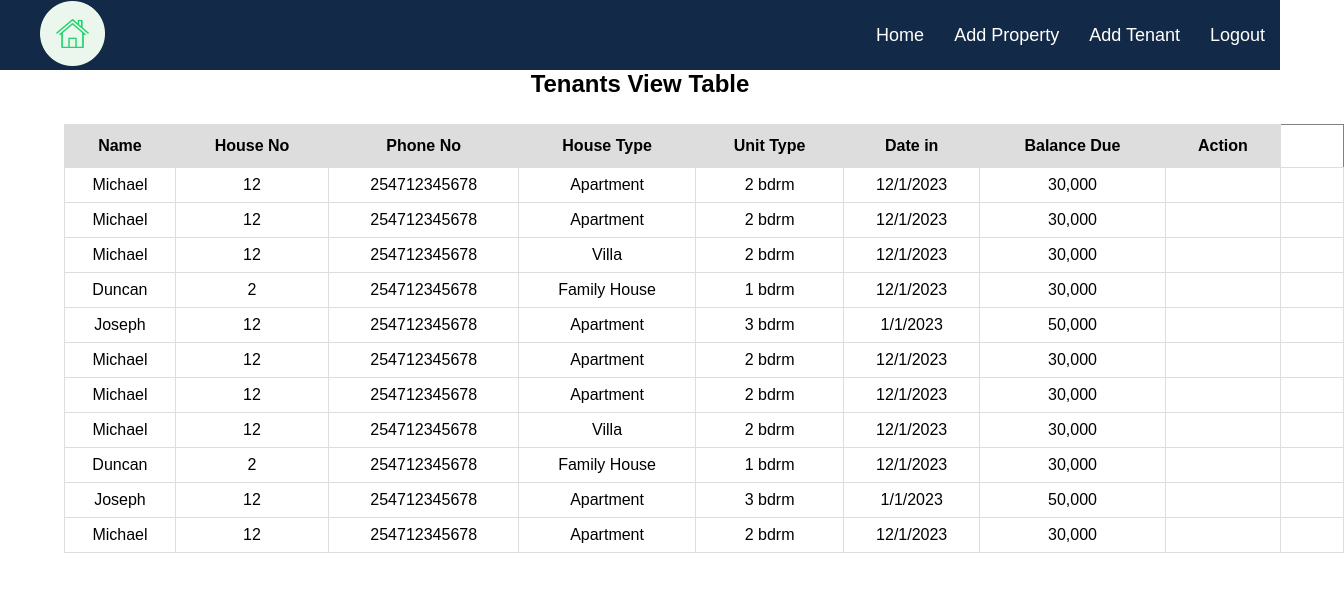
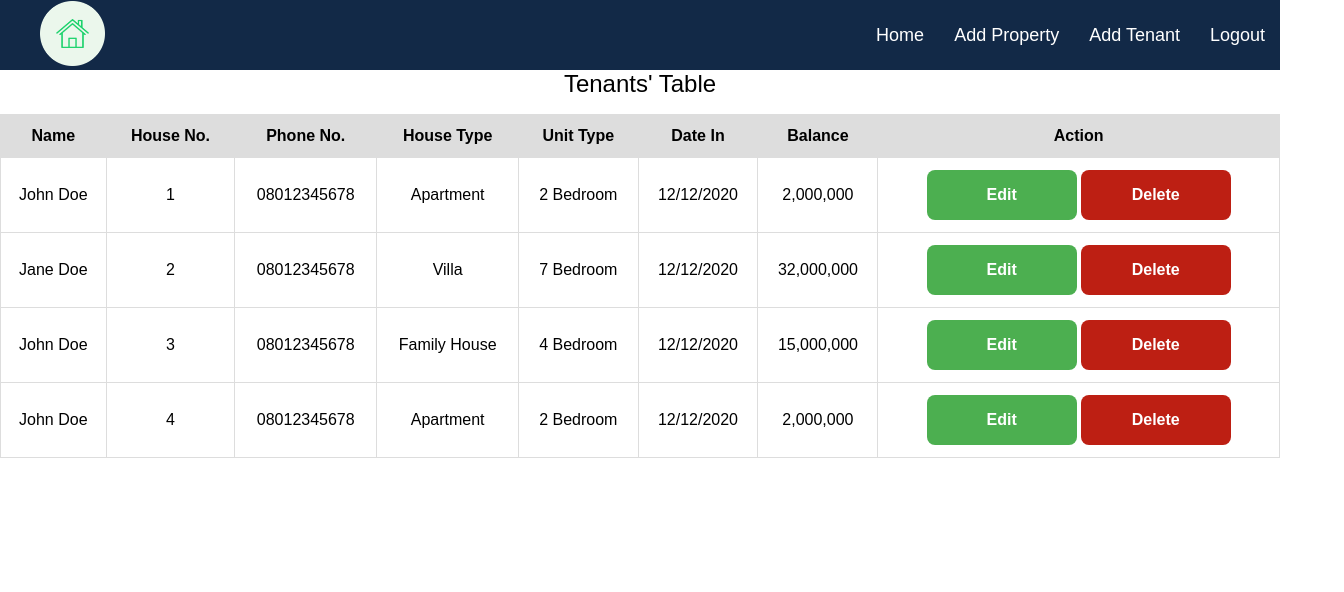
Before and after one commit to codingvaleria/housyproperties-frontend, a React (Create React App) app: page /admin/viewtenants in a window 1280 px wide. Shown: the top 592 px of the page, 1344 px wide, since content can reach past the window. Built offline with nearby package versions, Linux system fonts and the light colour scheme; a web font is replaced by a local one.

Commit message:
Add View Tenant Edits (#31)

```diff
--- a/src/admin/components/viewtenant/Viewtenant.css
+++ b/src/admin/components/viewtenant/Viewtenant.css
@@ -1,40 +1,74 @@
+/* Add a title for the table */
+.tenant-table-title {
+    font-size: 24px;
+    margin-bottom: 16px;
+    text-align: center;
+  }
 
-th{
-    padding: 10px 20px;
-    background-color:grey ;
-    justify-content: space-around;
-}
-.tittle{
-    position: sticky;
-    align-items: center;
+  /* Style the table */
+  table {
+    width: 100%;
+    border-collapse: collapse;
+  }
+
+   /* Style the table cells */
+   td, th {
+    border: 1px solid #dddddd;
+    padding: 8px;
     text-align: center;
-}
-table{
-    width: 90%;
-    justify-content: space-around;
-    border: 1px solid grey;
-    border-collapse: collapse;
-    align-items: center;
+  }
+
+    /* Add a grey background to the table header */
+    th {
+      background-color: #dddddd;
+      font-weight: bold;
+      padding: 12px;
+
+    }
+
+    /* Style the image */
+  .p-img {
+    height: 30px;
+    width: 30px;
+    border-radius: 130px;
+  }
+
+  /* Style the Delete button */
+  .p-delete-button {
+    background-color: #bd1f13;
+    border: none;
+    color: white;
+    padding: 1px 16px;
     text-align: center;
-    height: 50vh;
-    margin-left: 5%;
-    margin-top: 2%;
-}
-td{
-    align-items: center;
+    text-decoration: none;
+    display: inline-block;
+    font-size: 16px;
+    margin: 4px 2px;
+    cursor: pointer;
+    border-radius: 8px;
+  }
+
+  /* Style the Edit button */
+  .p-edit-button {
+    background-color: #4CAF50;
+    border: none;
+    color: white;
+    padding: 1px 16px;
     text-align: center;
-    border: 1px solid grey;
-}
-.edit{
-    padding: 10px 20px;
-}
-@media screen and(max-width: 768px) {
-    table{
-        width: 100vw;
-        display: flex;
-        flex-direction: column;
+    text-decoration: none;
+    display: inline-block;
+    font-size: 16px;
+    margin: 4px 2px;
+    cursor: pointer;
+    border-radius: 8px;
+  }
+
+  /* Make the table responsive */
+  @media only screen and (max-width: 600px) {
+    th {
+      font-size: 12px;
     }
-    th{
-        justify-content: space-around;
+    td {
+      font-size: 12px;
     }
-}
+  }
--- a/src/admin/components/viewtenant/Viewtenant.js
+++ b/src/admin/components/viewtenant/Viewtenant.js
@@ -1,146 +1,154 @@
 import React from "react";
+import { useState } from "react";
 import AdminNavBar from "../adminhome/AdminNavbar";
+// import React, { useState, useEffect } from 'react'; FOR API CONSUMPTION
+import tenantData from "./tenantData";
 import "./Viewtenant.css";
-function Viewtenant() {
+
+
+const Viewtenant = () => {
+  const initialState = {
+    data: tenantData,
+    editingIndex: -1,
+    newTenant: {
+        name: "",
+        hse_num: "",
+        phone: "",
+        hse_type: "",
+        unit_type: "",
+        date_in: "",
+        balance: "",
+        action: ""
+    }
+}
+
+const [state, setState] = useState(initialState);
+
+ // FOR API CONSUMPTION
+  // const PropertyTable = () => {
+  //   const [state, setState] = useState({
+  //     data: [],
+  //     editingIndex: -1,
+  //     newProperties: {
+  //       name: "",
+  //       type: "",
+  //       unit_type: "",
+  //       location: "",
+  //       amount: ""
+  //     }
+  //   });
+
+  //   useEffect(() => {
+  //     fetch('https://your-api-endpoint.com/properties')
+  //       .then(response => response.json())
+  //       .then(data => setState({ ...state, data }))
+  //       .catch(error => console.error(error));
+  //   }, []);
+
+const handleEdit = (index) => {
+  setState({...state, editingIndex: index});
+}
+
+const handleChange = (e, index, field) => {
+  const updatedData = [...state.data];
+  updatedData[index][field] = e.target.value;
+  setState({...state, data: updatedData});
+}
+
+const handleSave = () => {
+  const confirmSave = window.confirm("Are you sure you want to save the changes?");
+  if (confirmSave) {
+    setState({...state, editingIndex: -1});
+  }
+}
+
+const handleCancel = () => {
+  setState({...state, editingIndex: -1});
+}
+
+const handleDelete = (index) => {
+  const confirmDelete = window.confirm("Are you sure you want to delete this property?");
+  if (confirmDelete) {
+    const updatedData = [...state.data];
+    updatedData.splice(index, 1);
+    setState({...state, data: updatedData});
+  }
+}
+
+
   return (
     <div>
       <AdminNavBar />
-      <div className="tittle">
-        <h2>Tenants View Table</h2>
+      <div className="tenant-table-container">
+          <div className="tenant-table-title">Tenants' Table</div>
+          <table className="tenant-table">
+            <thead className="tenant-table-header">
+              <tr>
+                <th className="column-name">Name</th>
+                <th className="column-hse-num">House No.</th>
+                <th className="column-phone">Phone No.</th>
+                <th className="column-hse-type">House Type</th>
+                <th className="column-unit">Unit Type</th>
+                <th className="column-date">Date In</th>
+                <th className="column-balance">Balance</th>
+                <th className="column-action">Action</th>
+              </tr>
+            </thead>
+            <tbody>
+                {state.data.map((row, index) => (
+                    <tr key={index} className="tenant-table-row">
+                        {state.editingIndex === index ?
+                        (
+                          <>
+                                <td>
+                                    <input value={row.name} onChange={e => handleChange(e, index, "name")} />
+                                </td>
+                                <td>
+                                    <input value={row.hse_num} onChange={e => handleChange(e, index, "hse_num")} />
+                                </td>
+                                <td>
+                                    <input value={row.phone} onChange={e => handleChange(e, index, "phone")} />
+                                </td>
+                                <td>
+                                    <input value={row.hse_type} onChange={e => handleChange(e, index, "hse_type")} />
+                                </td>
+                                <td>
+                                    <input value={row.unit_type} onChange={e => handleChange(e, index, "unit_type")} />
+                                </td>
+                                <td>
+                                    <input value={row.date_in} onChange={e => handleChange(e, index, "date_in")} />
+                                </td>
+                                <td>
+                                    <input value={row.balance} onChange={e => handleChange(e, index, "balance")} />
+                                </td>
+                                <td>
+                                    <button className="p-edit-button" onClick={() => handleSave()}>Save</button>
+                                    <button className="p-delete-button" onClick={() => handleCancel()}>Cancel</button>
+                                </td>
+                            </>
+                        ) : (
+                          <>
+                                <td>{row.name}</td>
+                                <td>{row.hse_num}</td>
+                                <td>{row.phone}</td>
+                                <td>{row.hse_type}</td>
+                                <td>{row.unit_type}</td>
+                                <td>{row.date_in}</td>
+                                <td>{row.balance}</td>
+                                <td>
+                                    <button className="p-edit-button" onClick={() => handleEdit(index)}>Edit</button>
+                                    <button className="p-delete-button" onClick={() => handleDelete(index)}>Delete</button>
+                                </td>
+                            </>
+                        )}
+                    </tr>
+                ))}
+            </tbody>
+          </table>
       </div>
-      <table>
-        <th>Name</th>
-        <th>House No</th>
-        <th>Phone No</th>
-        <th>House Type</th>
-        <th>Unit Type</th>
-        <th>Date in</th>
-        <th>Balance Due</th>
-        <th>Action</th>
-        <tr>
-          <td>Michael</td>
-          <td>12</td>
-          <td>254712345678</td>
-          <td>Apartment</td>
-          <td>2 bdrm</td>
-          <td>12/1/2023</td>
-          <td>30,000</td>
-          <td className="delete"></td>
-          <td className="edit"></td>
-        </tr>
-        <tr>
-          <td>Michael</td>
-          <td>12</td>
-          <td>254712345678</td>
-          <td>Apartment</td>
-          <td>2 bdrm</td>
-          <td>12/1/2023</td>
-          <td>30,000</td>
-          <td className="delete"></td>
-          <td className="edit"></td>
-        </tr>
-        <tr>
-          <td>Michael</td>
-          <td>12</td>
-          <td>254712345678</td>
-          <td>Villa</td>
-          <td>2 bdrm</td>
-          <td>12/1/2023</td>
-          <td>30,000</td>
-          <td className="delete"></td>
-          <td className="edit"></td>
-        </tr>
-        <tr>
-          <td>Duncan</td>
-          <td>2</td>
-          <td>254712345678</td>
-          <td>Family House</td>
-          <td>1 bdrm</td>
-          <td>12/1/2023</td>
-          <td>30,000</td>
-          <td className="delete"></td>
-          <td className="edit"></td>
-        </tr>
-        <tr>
-          <td>Joseph</td>
-          <td>12</td>
-          <td>254712345678</td>
-          <td>Apartment</td>
-          <td>3 bdrm</td>
-          <td>1/1/2023</td>
-          <td>50,000</td>
-          <td className="delete"></td>
-          <td className="edit"></td>
-        </tr>
-        <tr>
-          <td>Michael</td>
-          <td>12</td>
-          <td>254712345678</td>
-          <td>Apartment</td>
-          <td>2 bdrm</td>
-          <td>12/1/2023</td>
-          <td>30,000</td>
-          <td className="delete"></td>
-          <td className="edit"></td>
-        </tr>
-        <tr>
-          <td>Michael</td>
-          <td>12</td>
-          <td>254712345678</td>
-          <td>Apartment</td>
-          <td>2 bdrm</td>
-          <td>12/1/2023</td>
-          <td>30,000</td>
-          <td className="delete"></td>
-          <td className="edit"></td>
-        </tr>
-        <tr>
-          <td>Michael</td>
-          <td>12</td>
-          <td>254712345678</td>
-          <td>Villa</td>
-          <td>2 bdrm</td>
-          <td>12/1/2023</td>
-          <td>30,000</td>
-          <td className="delete"></td>
-          <td className="edit"></td>
-        </tr>
-        <tr>
-          <td>Duncan</td>
-          <td>2</td>
-          <td>254712345678</td>
-          <td>Family House</td>
-          <td>1 bdrm</td>
-          <td>12/1/2023</td>
-          <td>30,000</td>
-          <td className="delete"></td>
-          <td className="edit"></td>
-        </tr>
-        <tr>
-          <td>Joseph</td>
-          <td>12</td>
-          <td>254712345678</td>
-          <td>Apartment</td>
-          <td>3 bdrm</td>
-          <td>1/1/2023</td>
-          <td>50,000</td>
-          <td className="delete"></td>
-          <td className="edit"></td>
-        </tr>
-        <tr>
-          <td>Michael</td>
-          <td>12</td>
-          <td>254712345678</td>
-          <td>Apartment</td>
-          <td>2 bdrm</td>
-          <td>12/1/2023</td>
-          <td>30,000</td>
-          <td className="delete"></td>
-          <td className="edit"></td>
-        </tr>
-      </table>
     </div>
   );
-}
+};
+
 
 export default Viewtenant;
--- /dev/null
+++ b/src/admin/components/viewtenant/tenantData.js
@@ -0,0 +1,44 @@
+const tenantData = [
+    {
+        id: 1,
+        name: "John Doe",
+        hse_num: "1",
+        phone: "08012345678",
+        hse_type: "Apartment",
+        unit_type: "2 Bedroom",
+        date_in: "12/12/2020",
+        balance: "2,000,000",
+    },
+    {
+        id: 2,
+        name: "Jane Doe",
+        hse_num: "2",
+        phone: "08012345678",
+        hse_type: "Villa",
+        unit_type: "7 Bedroom",
+        date_in: "12/12/2020",
+        balance: "32,000,000",
+    },
+    {
+        id: 3,
+        name: "John Doe",
+        hse_num: "3",
+        phone: "08012345678",
+        hse_type: "Family House",
+        unit_type: "4 Bedroom",
+        date_in: "12/12/2020",
+        balance: "15,000,000",
+    },
+    {
+        id: 4,
+        name: "John Doe",
+        hse_num: "4",
+        phone: "08012345678",
+        hse_type: "Apartment",
+        unit_type: "2 Bedroom",
+        date_in: "12/12/2020",
+        balance: "2,000,000",
+    }
+]
+
+export default tenantData;
```
